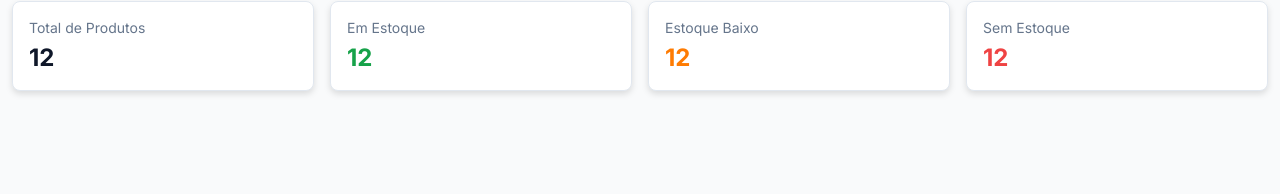
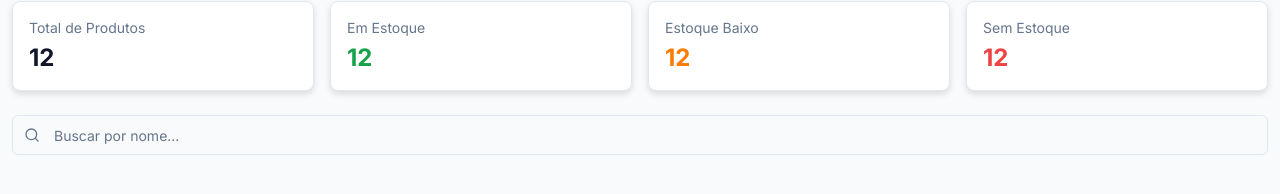
Before and after one commit to zehguilherme/product-inventory, a React (Vite) app: page / in a window 1280 px wide. Shown: the part 192-386 px from the top of the page. Built offline with nearby package versions, Linux system fonts and the light colour scheme.

Commit message:
Create input component and add to Home page as search input

```diff
--- /dev/null
+++ b/src/components/Form/Input.tsx
@@ -0,0 +1,73 @@
+import type { InputHTMLAttributes, ReactNode } from 'react'
+
+type InputType = InputHTMLAttributes<HTMLInputElement>['type']
+
+interface InputProps extends InputHTMLAttributes<HTMLInputElement> {
+  label?: string
+  id: string
+  name: string
+  value: string
+  placeholder?: string
+  type: InputType
+  disabled?: boolean
+  error?: string
+  labelClassName?: string
+  inputClassName?: string
+  children?: ReactNode
+  onChange: (event: React.ChangeEvent<HTMLInputElement>) => void
+}
+
+export const Input = ({
+  label,
+  id,
+  name,
+  value,
+  placeholder,
+  type,
+  disabled,
+  error,
+  labelClassName,
+  inputClassName,
+  onChange,
+  children,
+  ...props
+}: InputProps) => {
+  const hasIcon = Boolean(children)
+
+  return (
+    <>
+      <div className="flex flex-col gap-3.25">
+        {label && (
+          <label
+            htmlFor={id}
+            className={`${disabled ? 'cursor-not-allowed' : ''} text-ebony text-[14px]/[14px] font-medium ${labelClassName}`}
+          >
+            {label}
+          </label>
+        )}
+
+        <div className="relative w-full">
+          {hasIcon && (
+            <div className="text-slate-gray absolute top-1/2 left-3 w-4 -translate-y-1/2">
+              {children}
+            </div>
+          )}
+
+          <input
+            {...props}
+            id={id}
+            name={name}
+            value={value}
+            type={type}
+            placeholder={placeholder}
+            disabled={disabled}
+            onChange={onChange}
+            className={`${disabled ? 'bg-westar cursor-not-allowed' : ''} outline-royal-blue border-mystic bg-athens-gray text-ebony placeholder:text-slate-gray h-10 w-full rounded-md border py-3 text-[14px]/[16.9px] font-normal placeholder:text-[14px]/[16.9px] placeholder:font-normal ${hasIcon ? 'pr-3.25 pl-10.25' : 'px-3.25'} ${inputClassName}`}
+          />
+        </div>
+      </div>
+
+      {error && <p className="mt-1 text-sm text-red-500">{error}</p>}
+    </>
+  )
+}
--- /dev/null
+++ b/src/components/icons/Magnifier.tsx
@@ -0,0 +1,18 @@
+type MagnifierProps = React.SVGProps<SVGSVGElement>
+
+export const Magnifier = (props: MagnifierProps) => (
+  <svg
+    xmlns="http://www.w3.org/2000/svg"
+    fill="none"
+    viewBox="0 0 16 16"
+    {...props}
+  >
+    <path
+      stroke="currentColor"
+      strokeLinecap="round"
+      strokeLinejoin="round"
+      strokeWidth="1.333"
+      d="M7.333 12.667A5.333 5.333 0 1 0 7.333 2a5.333 5.333 0 0 0 0 10.667M14 14l-2.867-2.867"
+    ></path>
+  </svg>
+)
--- a/src/pages/Home.tsx
+++ b/src/pages/Home.tsx
@@ -1,8 +1,13 @@
+import { useState } from 'react'
 import { Button } from '../components/Button'
 import { Card } from '../components/Card'
+import { Input } from '../components/Form/Input'
 import { Plus } from '../components/icons/Plus'
+import { Magnifier } from '../components/icons/Magnifier'
 
 export const Home = () => {
+  const [searchInput, setSearchInput] = useState('')
+
   return (
     <div className="px-3 py-8">
       <section className="mx-auto max-w-342">
@@ -21,7 +26,7 @@ export const Home = () => {
           </Button>
         </div>
 
-        <div className="flex flex-col gap-4 md:flex-row">
+        <div className="mb-6 flex flex-col gap-4 md:flex-row">
           <Card title="Total de Produtos" quantity={12} />
 
           <Card title="Em Estoque" quantity={12} variant="inStock" />
@@ -30,6 +35,19 @@ export const Home = () => {
 
           <Card title="Sem Estoque" quantity={12} variant="outStock" />
         </div>
+
+        <form>
+          <Input
+            id="search"
+            name="search"
+            placeholder="Buscar por nome..."
+            type="search"
+            value={searchInput}
+            onChange={e => setSearchInput(e.target.value)}
+          >
+            <Magnifier />
+          </Input>
+        </form>
       </section>
     </div>
   )
```
